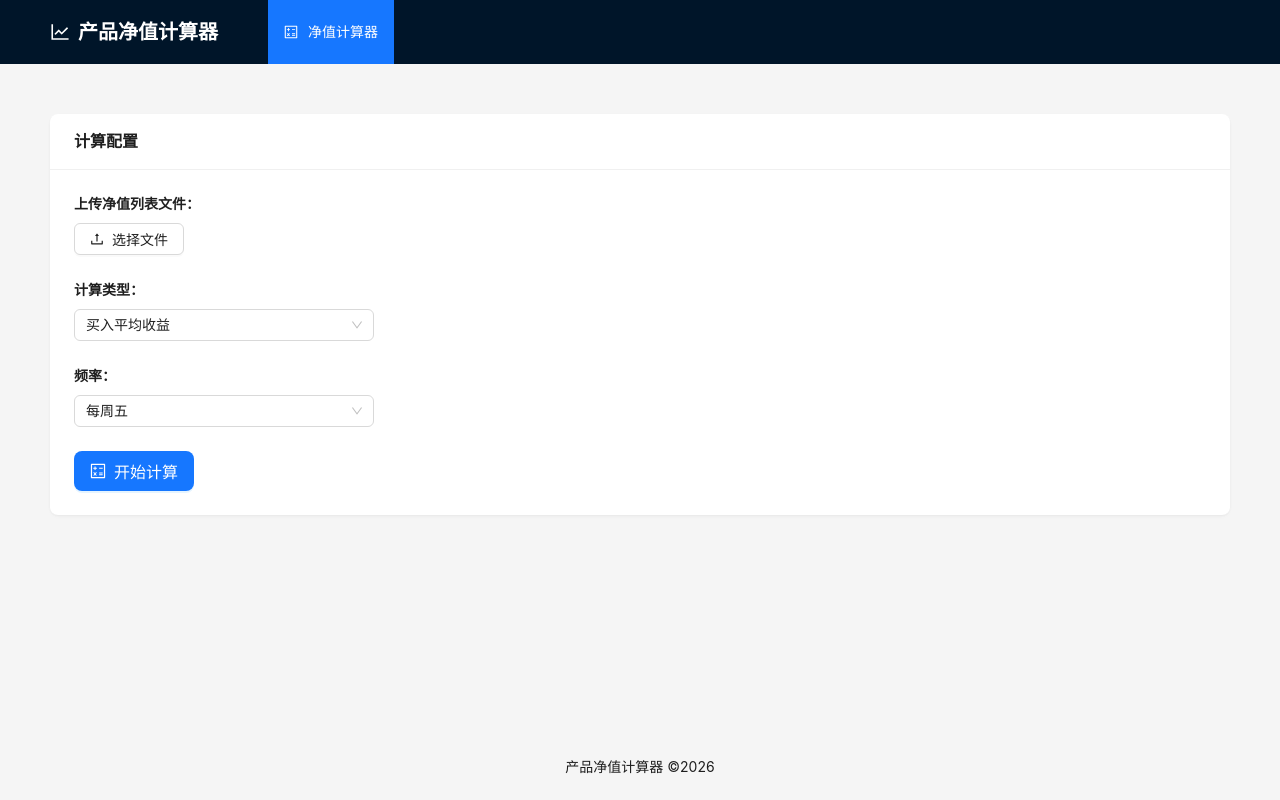
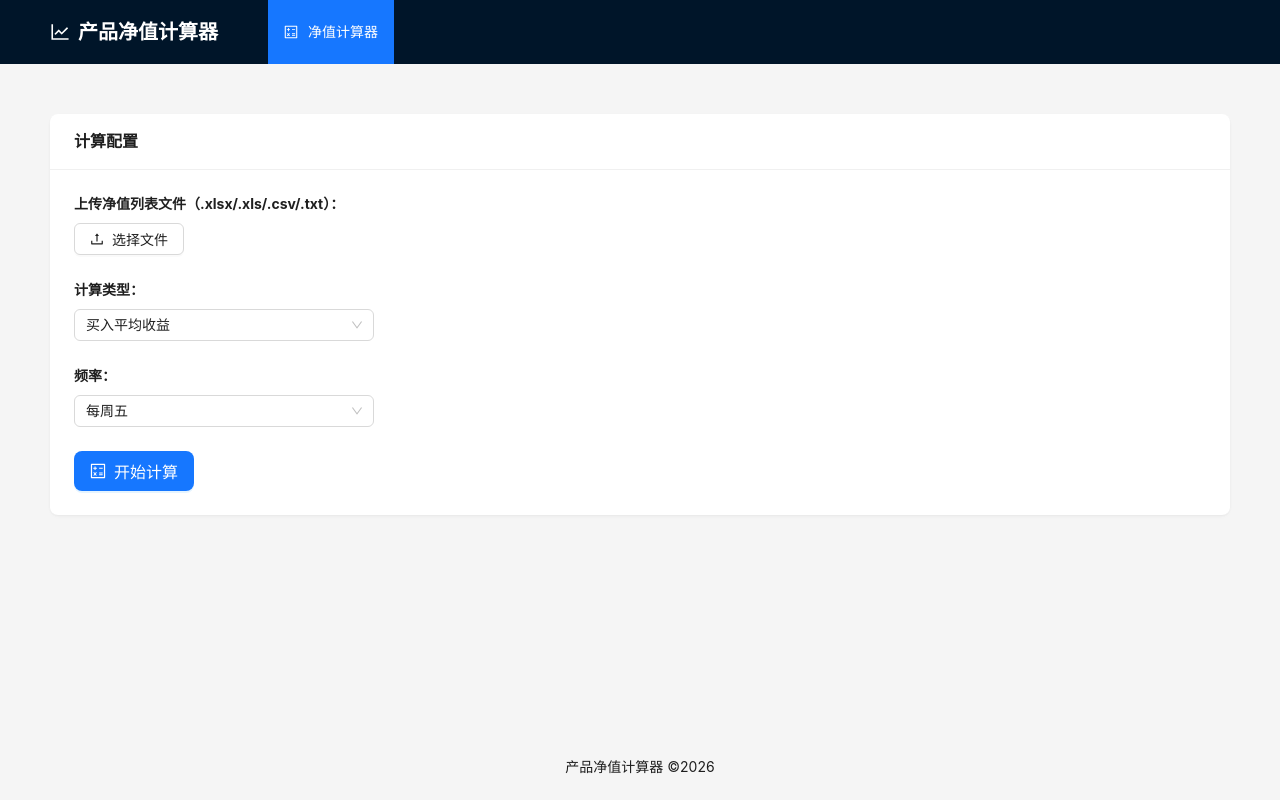
Before and after one commit to martinhamburger/calculate_indicators, a React (Vite) app in the folder frontend/: page / in a window 1280 px wide. Built offline with nearby package versions, Linux system fonts and the light colour scheme.

Commit message:
Add support for .xlsx and .xls file formats
- Update file accept attribute to include .xlsx and .xls
- Update UI labels to show supported formats
- Backend already supports xlsx/xls formats via pandas

```diff
--- a/frontend/src/App.jsx
+++ b/frontend/src/App.jsx
@@ -103,14 +103,14 @@ function App() {
               {/* 上传文件 */}
               <div>
                 <label style={{ display: 'block', marginBottom: '8px', fontWeight: 'bold' }}>
-                  上传净值列表文件：
+                  上传净值列表文件（.xlsx/.xls/.csv/.txt）：
                 </label>
                 <Upload
                   fileList={fileList}
                   onChange={handleUpload}
                   beforeUpload={() => false}
                   maxCount={1}
-                  accept=".txt,.csv"
+                  accept=".txt,.csv,.xlsx,.xls"
                 >
                   <Button icon={<UploadOutlined />}>选择文件</Button>
                 </Upload>
```
